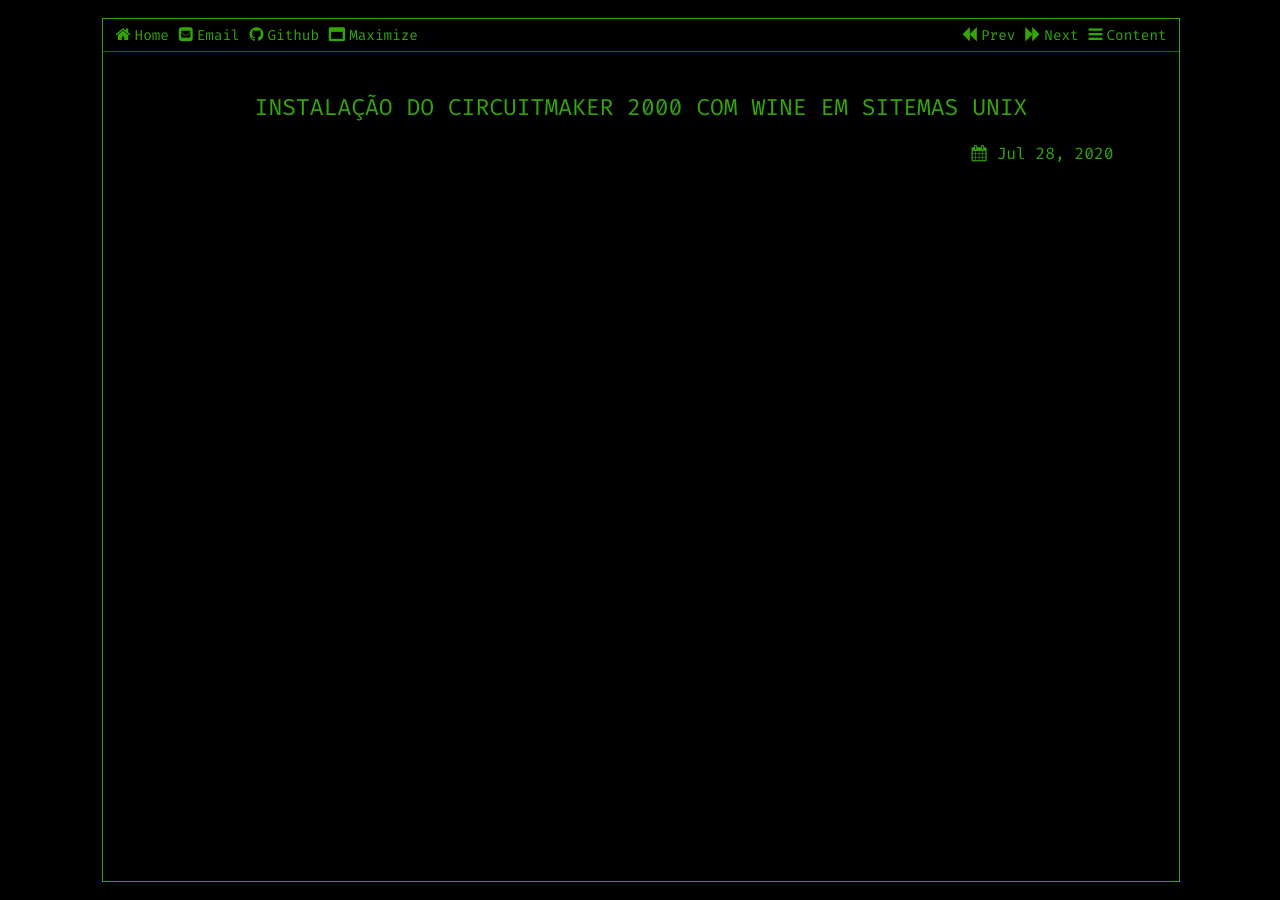
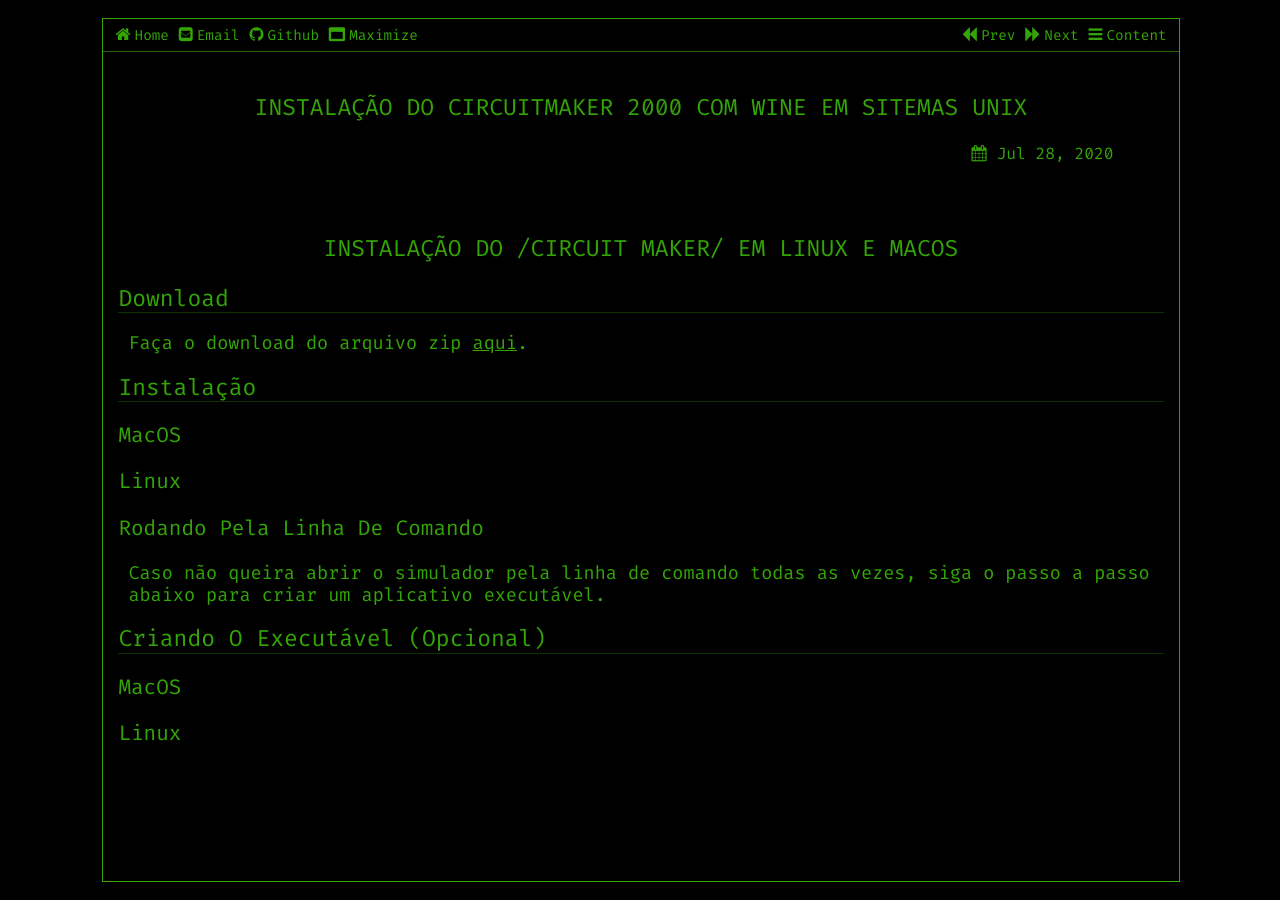
Before and after one commit to vnakayama/vnakayama.github.io, a Jekyll site: the page built from _posts/2020-07-28-circuitmaker.markdown, in a window 1280 px wide. Built offline with Jekyll 4.4.1, drawn with Linux system fonts in a browser that asks for light colours.

Commit message:
demo install

```diff
--- a/_posts/2020-07-28-circuitmaker.markdown
+++ b/_posts/2020-07-28-circuitmaker.markdown
@@ -4,3 +4,17 @@
 date:   2020-07-28 16:55:45 -0300
 categories: jekyll update
 ---
+
+# Instalação do /Circuit Maker/ em Linux e macOS
+## Download
+Faça o download do arquivo zip [aqui][download].
+## Instalação
+### macOS
+### Linux
+### Rodando pela linha de comando
+Caso não queira abrir o simulador pela linha de comando todas as vezes, siga o passo a passo abaixo para criar um aplicativo executável.
+## Criando o executável (Opcional)
+### macOS
+### Linux
+
+[download]: https://drive.google.com/file/d/1rJwnA_QzMOIF6gkhC0ML7ncdvbS7ArnK/view?usp=sharing
```
